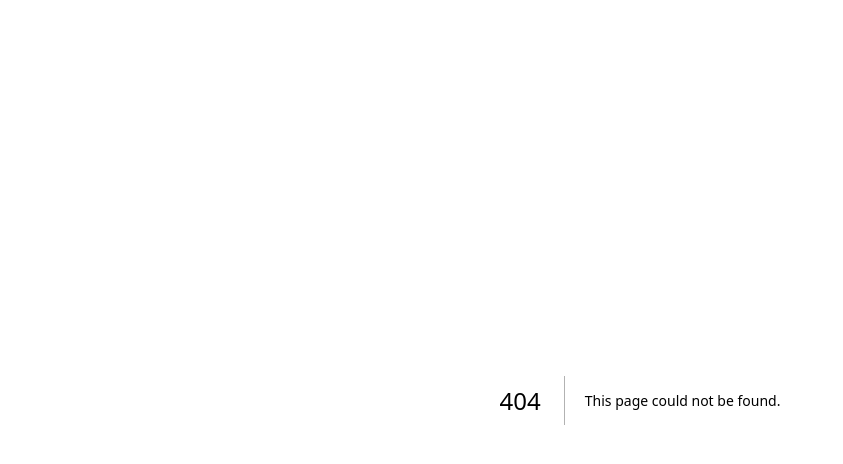
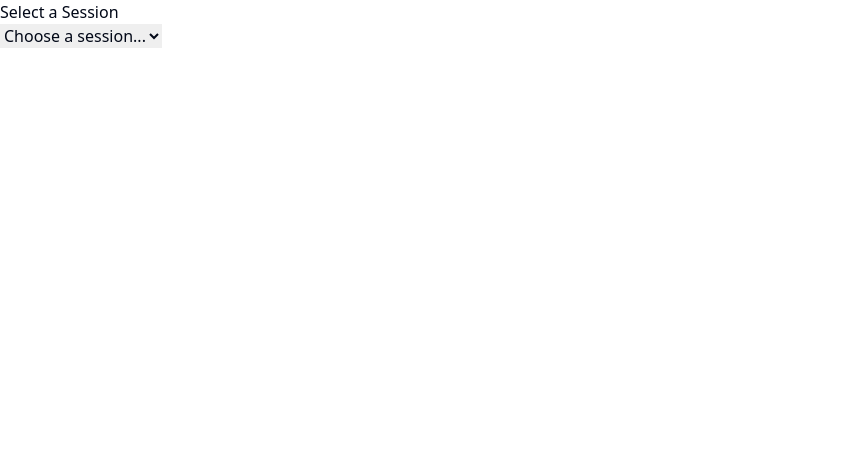
Before and after one commit to ptrwoo/calsynconline, a Next.js app: page /sessionPick in a window 1280 px wide. Before the commit this address had no page. Shown: the top 464 px of the page, without its empty margins (0-843 px from the left). Built offline with nearby package versions, Linux system fonts and the light colour scheme.

Commit message:
some styling to orange on button

```diff
--- /dev/null
+++ b/app/(auth)/sessionPick/page.tsx
@@ -0,0 +1,36 @@
+"use client";
+import React, { useState, useEffect } from "react";
+import { sessionRetrieve } from "@/utils/authService";
+
+const SessionPicker: React.FC<{
+  onSelectSession: (sessionId: string) => void;
+}> = ({ onSelectSession }) => {
+  const [availableSessions, setAvailableSessions] = useState<
+    { sessionId: string; sessionName: string }[]
+  >([]);
+
+  useEffect(() => {
+    const sessions = sessionRetrieve(); // Retrieve sessions from localStorage
+    setAvailableSessions(sessions);
+  }, []);
+
+  const handleSessionSelect = (sessionId: string) => {
+    onSelectSession(sessionId); // Call the provided onSelectSession function with the selected sessionId
+  };
+
+  return (
+    <div>
+      <h2>Select a Session</h2>
+      <select onChange={(e) => handleSessionSelect(e.target.value)}>
+        <option value="">Choose a session...</option>
+        {availableSessions.map(({ sessionId, sessionName }) => (
+          <option key={sessionId} value={sessionId}>
+            {sessionName}
+          </option>
+        ))}
+      </select>
+    </div>
+  );
+};
+
+export default SessionPicker;
--- a/app/(auth)/sign-in/page.tsx
+++ b/app/(auth)/sign-in/page.tsx
@@ -1,5 +1,5 @@
 import React, { useState } from "react";
-import { signIn } from "@/utils/authService";
+import { getSessionName, signIn } from "@/utils/authService";
 
 interface SignInProps {
   onSignIn: (userId: string, name: string) => void;
@@ -15,9 +15,11 @@ const SignIn: React.FC<SignInProps> = ({ onSignIn }) => {
     onSignIn(userId, savedName);
   };
 
+  const sessionName = Object.values(getSessionName())[0];
+
   return (
     <div>
-      <h1>Sign In</h1>
+      <h1>Sign In for {sessionName}</h1>
       <input
         type="text"
         placeholder="Enter your name"
--- a/app/(auth)/sign-up/page.tsx
+++ b/app/(auth)/sign-up/page.tsx
@@ -29,11 +29,11 @@ const SignUp: React.FC<SignUpProps> = ({ onSignUp }) => {
   };
   return (
     <div>
-      <h1 className="text-4xl font-extrabold border-l-orange-200 bg-green-900 text-white flex justify-center">
+      <h1 className="text-4xl font-extrabold border-l-orange-200 bg-orange-900 text-white flex justify-center">
         New Session?
       </h1>
       <input
-        className="flex-auto justify-center"
+        className="flex-auto justify-center size-max"
         type="text"
         placeholder="Enter name of Session"
         value={sessionName}
@@ -51,7 +51,12 @@ const SignUp: React.FC<SignUpProps> = ({ onSignUp }) => {
         onChange={(e) => setEndDate(e.target.value)}
       />
       <br /> <br />
-      <button onClick={handleSignIn}>Create Session</button>
+      <button
+        onClick={handleSignIn}
+        className="px-4 py-2 m-1 bg-orange-400 text-white rounded"
+      >
+        Create Session
+      </button>
       <br />
       <br />
     </div>
--- a/app/(root)/(home)/page.tsx
+++ b/app/(root)/(home)/page.tsx
@@ -13,6 +13,7 @@ import {
 import { aggregateResponses } from "@/utils/aggregateResponses";
 import { getSessionDates } from "@/utils/datehelper";
 import SignUp from "@/app/(auth)/sign-up/page";
+import SessionPicker from "@/app/(auth)/sessionPick/page";
 
 const Home = () => {
   const [userId, setUserId] = useState<string | null>(null);
@@ -98,6 +99,10 @@ const Home = () => {
     setPressed(!pressed);
   };
 
+  // const handleSessionChoose = () => {
+  //   <SessionPicker onSelectSession={sessionId} />;
+  // };
+
   return (
     <>
       {!sessionId ? (
@@ -106,7 +111,7 @@ const Home = () => {
         <div>
           <h1 className="font-extrabold text-3xl">
             {" "}
-            Welcome {name}, free for {sessionName}?
+            {name}, free for "{sessionName}"?
           </h1>
           {cardCollection}
 
@@ -123,6 +128,13 @@ const Home = () => {
           >
             Exit Session
           </button>
+          <br />
+          {/* <button
+            onClick={handleSessionChoose}
+            className="border-solid text-md border-4 bg-orange-200 font-bold text-white rounded-2xl gap-3"
+          >
+            Choose Session
+          </button> */}
           <br />
           <br />
 
--- a/app/globals.css
+++ b/app/globals.css
@@ -2,7 +2,6 @@
 @tailwind components;
 @tailwind utilities;
 
-/*
 @layer base {
   :root {
     --background: 0 0% 100%;
@@ -67,4 +66,4 @@
   body {
     @apply bg-background text-foreground;
   }
-} */
+}
--- a/components/results/page.tsx
+++ b/components/results/page.tsx
@@ -17,9 +17,8 @@ const Results: React.FC<ResultsProps> = ({ sessionId, trigger }) => {
   const [availabilityData, setAvailabilityData] = useState<{
     [date: string]: availabilityData;
   }>({});
-  const sessionNameGet = getSessionName();
-  const sessionName = Object.values(sessionNameGet)[0];
-  console.log(sessionName + "this is sessionName");
+  const sessionName = Object.values(getSessionName())[0];
+  // console.log(sessionName + "this is sessionName");
 
   useEffect(() => {
     try {
@@ -33,13 +32,15 @@ const Results: React.FC<ResultsProps> = ({ sessionId, trigger }) => {
 
   return (
     <div>
-      <h3 className="text-lg font-semibold">Results for "{sessionName}"</h3>
+      <h3 className="text-xl font-extrabold bg-slate-50 text-black font-mono">
+        Results for "{sessionName}"
+      </h3>
       {Object.keys(availabilityData).length > 0 ? (
-        <ul>
+        <ul className="font-bold">
           {Object.entries(availabilityData).map(([date, { count, names }]) => (
-            <li key={date}>
+            <li className="font-mono text-gray-600" key={date}>
               {date}: {count} available
-              <ul>
+              <ul className="font-thin">
                 {names.map((name, index) => (
                   <li key={index}>- {name}</li>
                 ))}
--- a/utils/authService.ts
+++ b/utils/authService.ts
@@ -38,10 +38,20 @@ export const sessionIn = (
 ): { sessionId: string | null; sessionName: string } => {
   const sessionId = uuidv4();
   localStorage.setItem("sessionId", sessionId);
-
   localStorage.setItem("sessionName", sessionName);
 
+  const keyPair = [{ [sessionId]: sessionName }];
+  localStorage.setItem("sessionKeys", JSON.stringify(keyPair));
+
   return { sessionId, sessionName };
+};
+
+export const sessionRetrieve = (): {
+  sessionId: string;
+  sessionName: string;
+}[] => {
+  const sessionKeys = JSON.parse(localStorage.getItem("sessionKeys") || "[]");
+  return sessionKeys; // Return the array of session keys and session names
 };
 
 export const getSessionId = (): {
```
